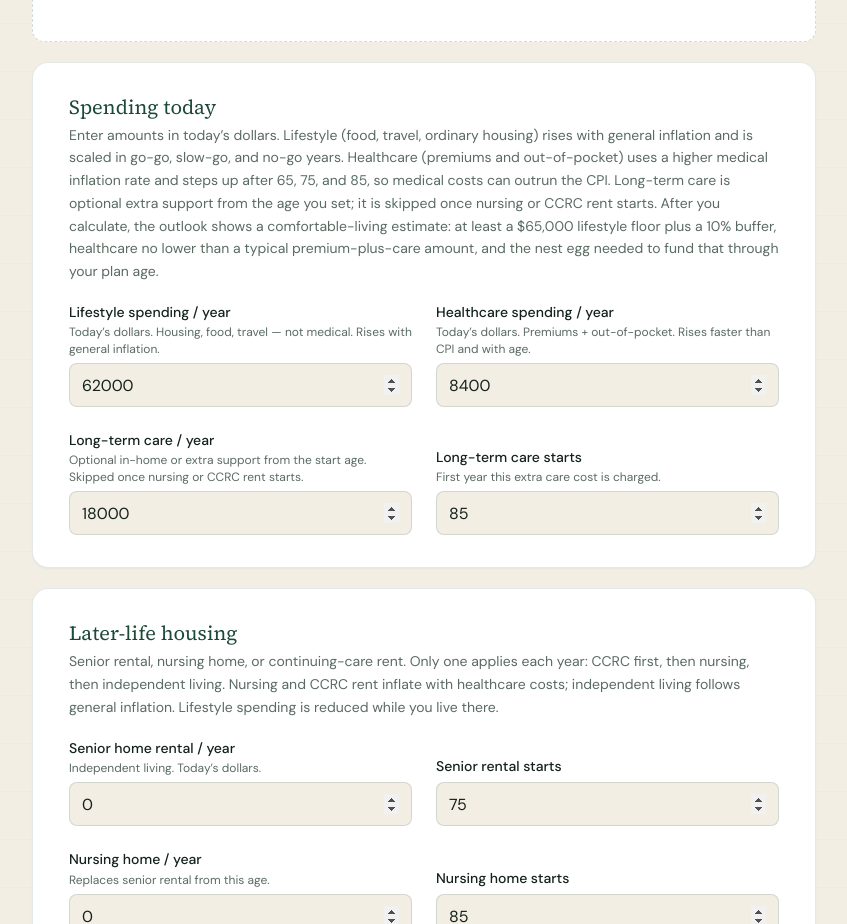
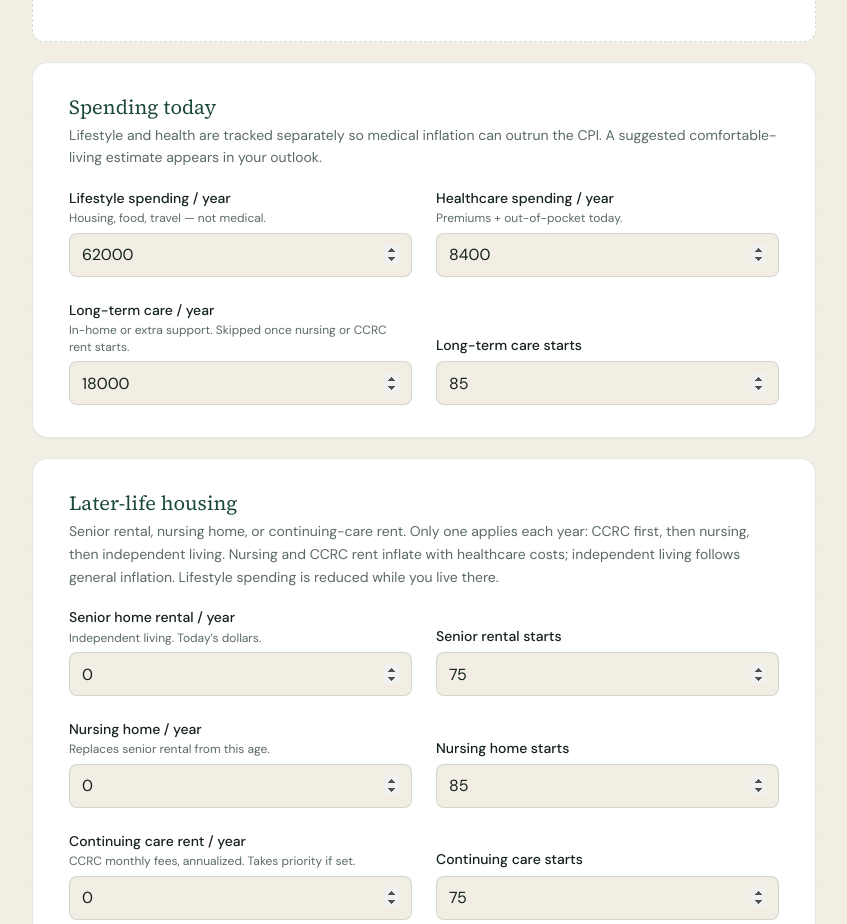
Before and after one commit to r3s0lv343vr/Retirement-and-Longevity-Calculator-Platform, a Next.js app: page / in a window 1280 px wide. Shown: the part 3240-4164 px from the top of the page, without its empty margins (120-967 px from the left). Built offline with nearby package versions, Linux system fonts and the light colour scheme.

Commit message:
Revert "Elaborate the Spending today section copy"
This reverts commit 9d84836b0843654c41912981c5bbf55e0ee19b1e.

```diff
--- a/src/components/CalculatorForm.tsx
+++ b/src/components/CalculatorForm.tsx
@@ -62,8 +62,7 @@ const GROUPS: {
   {
     id: "spending",
     title: "Spending today",
-    blurb:
-      "Enter amounts in today’s dollars. Lifestyle (food, travel, ordinary housing) rises with general inflation and is scaled in go-go, slow-go, and no-go years. Healthcare (premiums and out-of-pocket) uses a higher medical inflation rate and steps up after 65, 75, and 85, so medical costs can outrun the CPI. Long-term care is optional extra support from the age you set; it is skipped once nursing or CCRC rent starts. After you calculate, the outlook shows a comfortable-living estimate: at least a $65,000 lifestyle floor plus a 10% buffer, healthcare no lower than a typical premium-plus-care amount, and the nest egg needed to fund that through your plan age.",
+    blurb: "Lifestyle and health are tracked separately so medical inflation can outrun the CPI. A suggested comfortable-living estimate appears in your outlook.",
     keys: ["lifestyleSpendToday", "healthcareSpendToday", "longTermCareAnnual", "longTermCareStartAge"],
     columns: 2,
   },
--- a/src/lib/engine/defaults.ts
+++ b/src/lib/engine/defaults.ts
@@ -72,10 +72,10 @@ export const FIELD_META: Record<
     group: "income",
     kind: "toggle",
   },
-  lifestyleSpendToday: { label: "Lifestyle spending / year", hint: "Today’s dollars. Housing, food, travel — not medical. Rises with general inflation.", group: "spending", kind: "money" },
-  healthcareSpendToday: { label: "Healthcare spending / year", hint: "Today’s dollars. Premiums + out-of-pocket. Rises faster than CPI and with age.", group: "spending", kind: "money" },
-  longTermCareAnnual: { label: "Long-term care / year", hint: "Optional in-home or extra support from the start age. Skipped once nursing or CCRC rent starts.", group: "spending", kind: "money" },
-  longTermCareStartAge: { label: "Long-term care starts", hint: "First year this extra care cost is charged.", group: "spending", kind: "age" },
+  lifestyleSpendToday: { label: "Lifestyle spending / year", hint: "Housing, food, travel — not medical.", group: "spending", kind: "money" },
+  healthcareSpendToday: { label: "Healthcare spending / year", hint: "Premiums + out-of-pocket today.", group: "spending", kind: "money" },
+  longTermCareAnnual: { label: "Long-term care / year", hint: "In-home or extra support. Skipped once nursing or CCRC rent starts.", group: "spending", kind: "money" },
+  longTermCareStartAge: { label: "Long-term care starts", group: "spending", kind: "age" },
   seniorHomeRentAnnual: { label: "Senior home rental / year", hint: "Independent living. Today’s dollars.", group: "housing", kind: "money" },
   seniorHomeStartAge: { label: "Senior rental starts", group: "housing", kind: "age" },
   nursingHomeRentAnnual: { label: "Nursing home / year", hint: "Replaces senior rental from this age.", group: "housing", kind: "money" },
```
